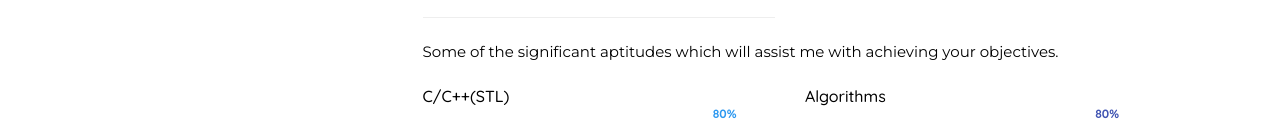
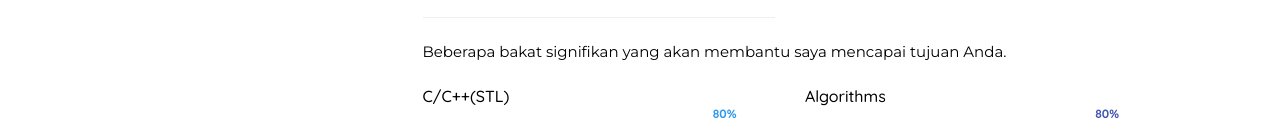
Before and after one commit to dimassyabbi/dimassyabbi.github.io, a plain HTML site: page index.html in a window 1280 px wide. Shown: the part 807-932 px from the top of the page. Drawn offline with nearby package versions, Linux system fonts and the light colour scheme; a web font is replaced by a local one.

Commit message:
Update index.html

```diff
--- a/index.html
+++ b/index.html
@@ -149,7 +149,7 @@ Anda akan senang mengetahui bahwa saya telah menyelesaikan lebih dari 20 proyek
                            <hr>
                         </div>
                      </div>
-                     <p>Some of the significant aptitudes which will assist me with achieving your objectives.</p>
+                     <p>Beberapa bakat signifikan yang akan membantu saya mencapai tujuan Anda.</p>
                      <div class="row">
                         <div class="col-md-6 animate-box" data-animate-effect="fadeInLeft">
                            <div class="progress-wrap">
```
